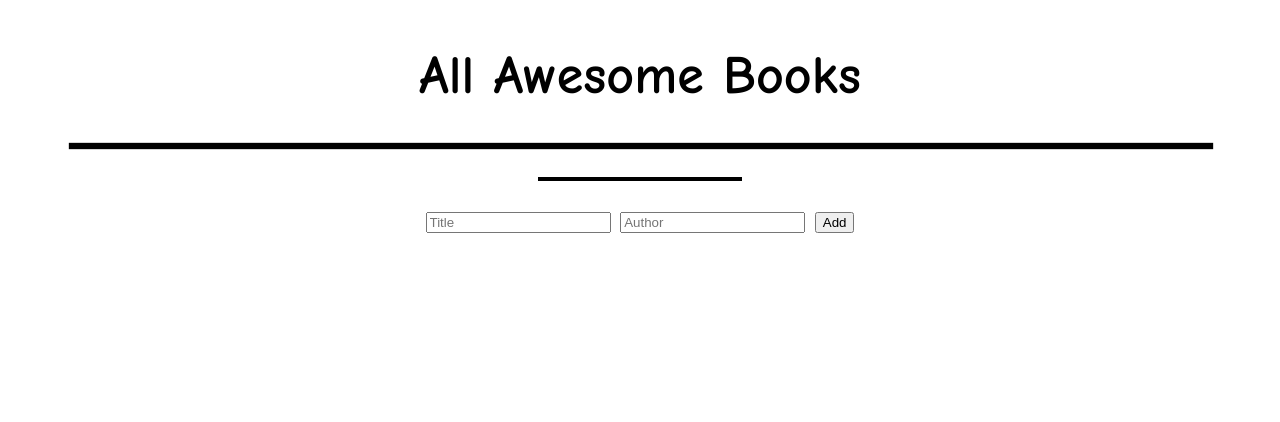
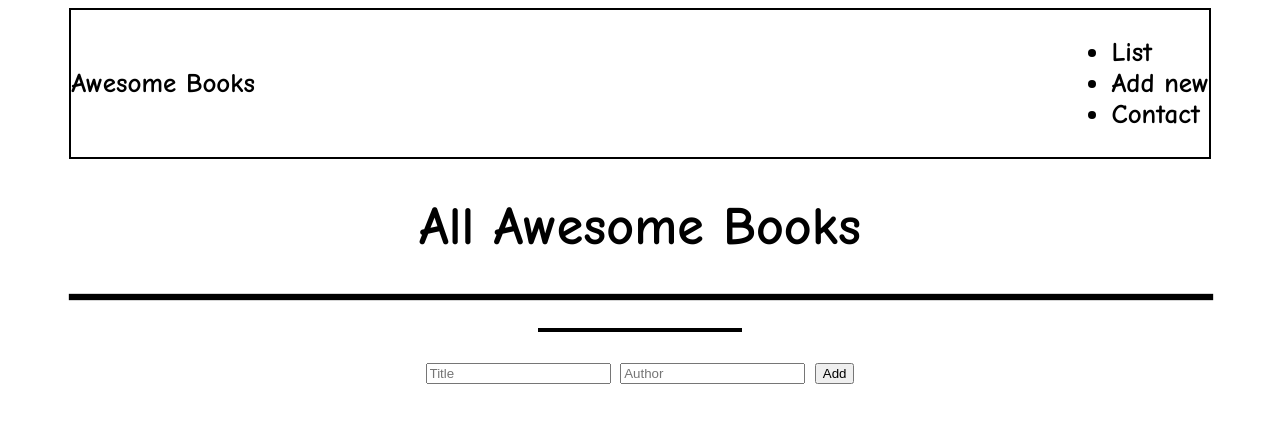
Before and after one commit to lily-coder/Awesome-books, a plain HTML site: page index.html in a window 1280 px wide. Drawn offline with Linux system fonts and the light colour scheme.

Commit message:
Add header, logo and navigation links

```diff
--- a/index.html
+++ b/index.html
@@ -8,6 +8,16 @@
       <title>Awesome Books</title>
   </head>
   <body>
+    <header class="top-header">
+      <div class="logo">Awesome Books</div>
+      <div>
+        <ul>
+          <li>List</li>
+          <li>Add new</li>
+          <li>Contact</li>
+        </ul>
+      </div>
+    </header>
     <h1> All Awesome Books </h1>
     <div class="book-list"></div>
     <hr>
--- a/style.css
+++ b/style.css
@@ -1,5 +1,11 @@
+body,
+.top-header,
+.book-list,
+.book {
+  display: flex;
+}
+
 body{
-  display: flex;
   flex-direction: column;
   align-items: center;
   font-size: 27px;
@@ -7,15 +13,23 @@ body{
   font-weight: 700;
 }
 
+.top-header,
+.book-list {
+  border: 2px solid black;
+  width: 90%;
+}
+
+.top-header{
+  justify-content: space-between;
+  align-items: center;
+}
+
 h1 {
   font-size: 2em;
 }
 
 .book-list{
-  display: flex;
-  width: 90%;
   flex-direction:column;
-  border: 2px solid black;
   box-shadow: 1px 1px 1px 1px;
 }
 
@@ -30,7 +44,6 @@ hr{
 }
 
 .book {
-  display: flex;
   align-items: center;
   justify-content:space-between;
   padding: .4em;
```
Lines whose indentation alone changed are shown as unchanged.
